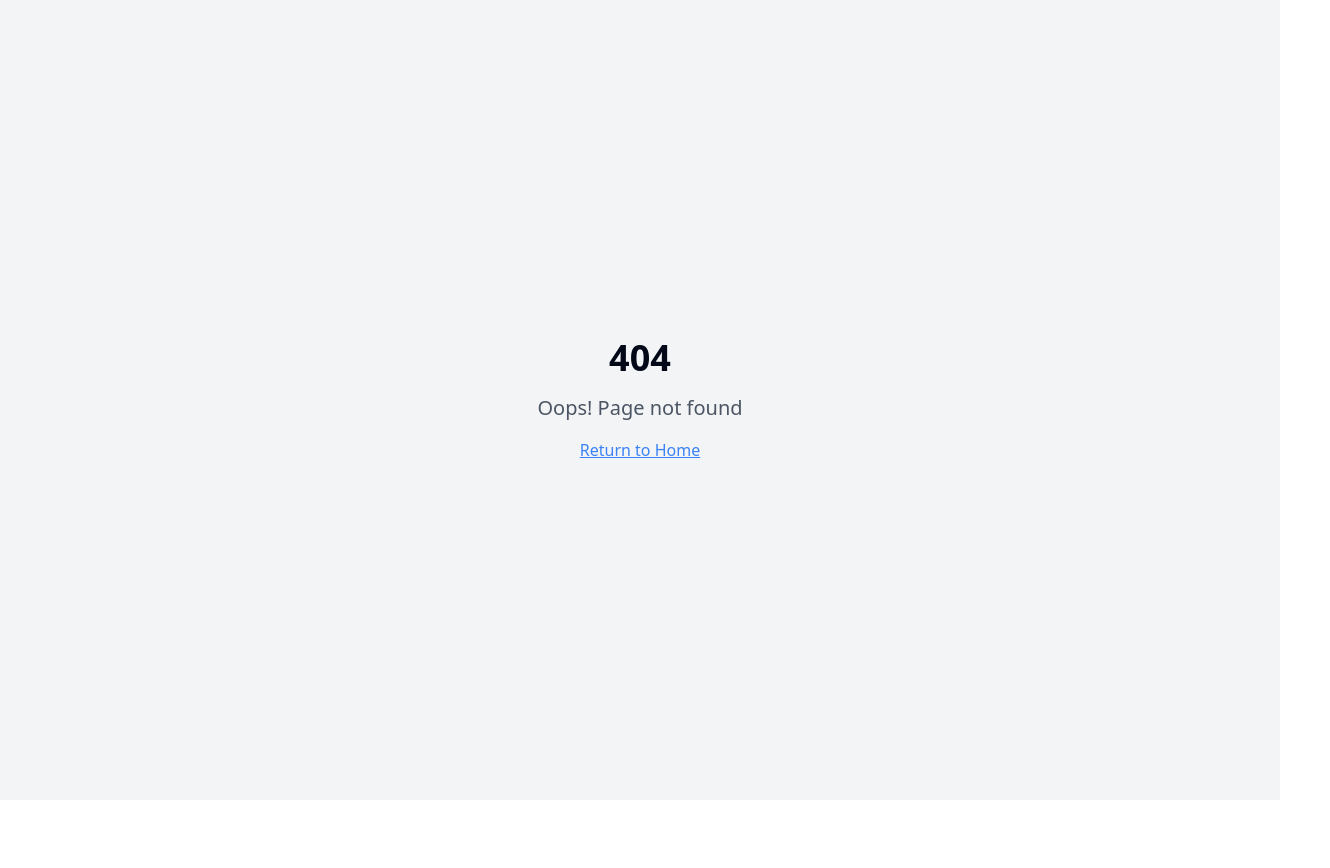
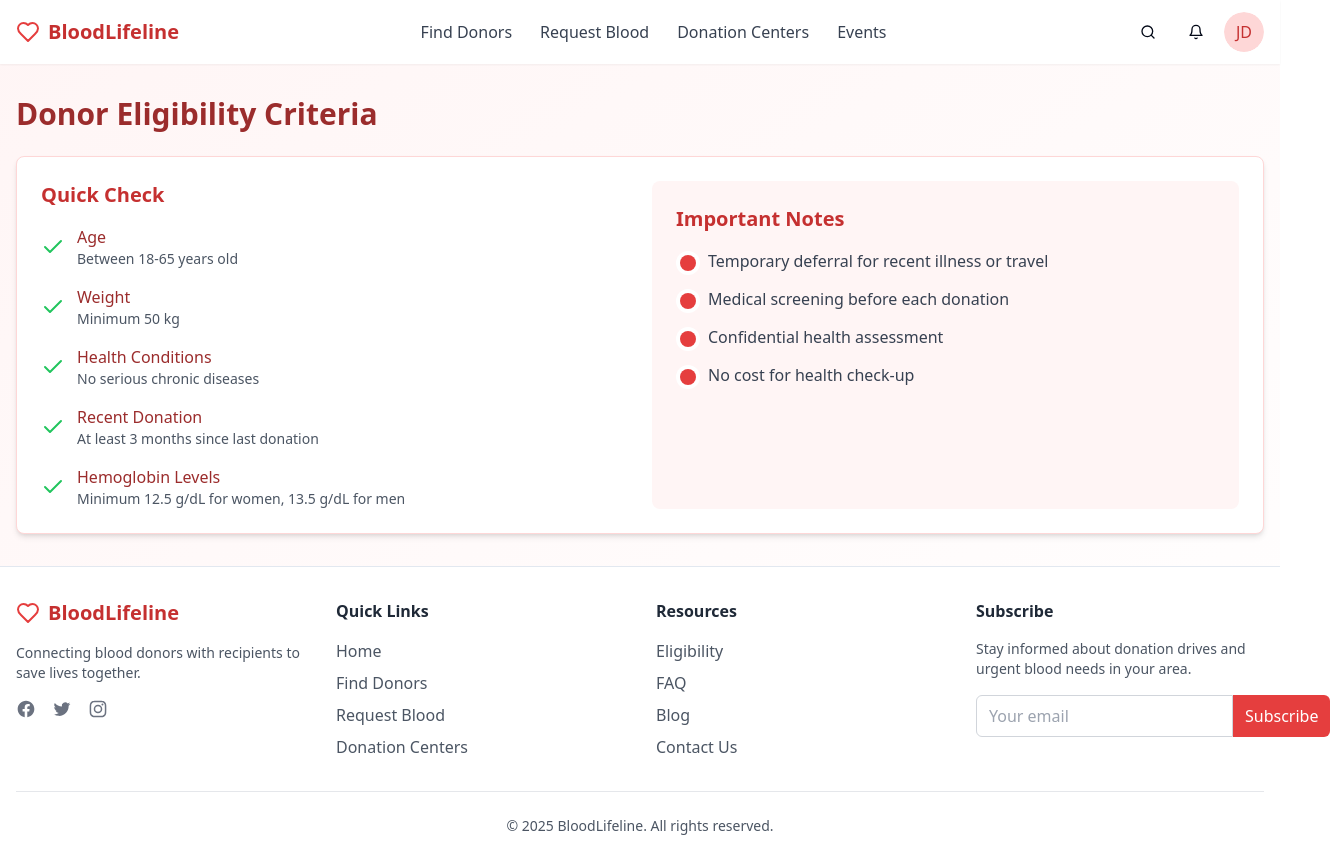
Before and after one commit to kesharwaniayush/blood-lifeline-connect, a React (Vite) app: page /eligibility in a window 1280 px wide. Before the commit this address had no page. Shown: the whole page, 1330 px wide, since content can reach past the window. Before the commit the page ends 800 px from the top, so only its background shows below. Built offline with nearby package versions, Linux system fonts and the light colour scheme.

Commit message:
Fix: Remove error handling
Removed error handling logic.

```diff
--- a/src/App.tsx
+++ b/src/App.tsx
@@ -13,6 +13,7 @@ import SignIn from "./pages/SignIn";
 import Register from "./pages/Register";
 import NotFound from "./pages/NotFound";
 import DonorProfile from "./pages/DonorProfile";
+import DonorEligibility from "./pages/DonorEligibility";  // New import
 
 const queryClient = new QueryClient();
 
@@ -31,6 +32,7 @@ const App = () => (
           <Route path="/signin" element={<SignIn />} />
           <Route path="/register" element={<Register />} />
           <Route path="/profile" element={<DonorProfile />} />
+          <Route path="/eligibility" element={<DonorEligibility />} />  {/* New route */}
           {/* ADD ALL CUSTOM ROUTES ABOVE THE CATCH-ALL "*" ROUTE */}
           <Route path="*" element={<NotFound />} />
         </Routes>
--- /dev/null
+++ b/src/pages/DonorEligibility.tsx
@@ -0,0 +1,83 @@
+
+import React from 'react';
+import NavigationMenu from "@/components/NavigationMenu";
+import Footer from "@/components/Footer";
+import { Check, X } from "lucide-react";
+
+const eligibilityCriteria = [
+  {
+    criteria: "Age",
+    description: "Between 18-65 years old",
+    icon: Check
+  },
+  {
+    criteria: "Weight",
+    description: "Minimum 50 kg",
+    icon: Check
+  },
+  {
+    criteria: "Health Conditions",
+    description: "No serious chronic diseases",
+    icon: Check
+  },
+  {
+    criteria: "Recent Donation",
+    description: "At least 3 months since last donation",
+    icon: Check
+  },
+  {
+    criteria: "Hemoglobin Levels",
+    description: "Minimum 12.5 g/dL for women, 13.5 g/dL for men",
+    icon: Check
+  }
+];
+
+const DonorEligibility = () => {
+  return (
+    <div className="min-h-screen flex flex-col bg-gradient-to-br from-blood-50 to-white">
+      <NavigationMenu />
+      <div className="flex-grow container mx-auto px-4 py-8">
+        <h1 className="text-3xl font-bold mb-6 text-blood-700">Donor Eligibility Criteria</h1>
+        <div className="bg-white p-6 rounded-lg shadow-md border border-blood-100">
+          <div className="grid md:grid-cols-2 gap-6">
+            <div>
+              <h2 className="text-xl font-semibold mb-4 text-blood-600">Quick Check</h2>
+              <ul className="space-y-4">
+                {eligibilityCriteria.map((item, index) => (
+                  <li key={index} className="flex items-center space-x-3">
+                    <item.icon className="h-6 w-6 text-green-500" />
+                    <div>
+                      <h3 className="font-medium text-blood-700">{item.criteria}</h3>
+                      <p className="text-gray-600 text-sm">{item.description}</p>
+                    </div>
+                  </li>
+                ))}
+              </ul>
+            </div>
+            <div className="bg-blood-50 p-6 rounded-lg">
+              <h2 className="text-xl font-semibold mb-4 text-blood-600">Important Notes</h2>
+              <ul className="space-y-3">
+                {[
+                  "Temporary deferral for recent illness or travel",
+                  "Medical screening before each donation",
+                  "Confidential health assessment",
+                  "No cost for health check-up"
+                ].map((note, index) => (
+                  <li key={index} className="flex items-start">
+                    <div className="bg-white rounded-full p-1 mr-2 mt-0.5">
+                      <span className="block h-4 w-4 bg-blood-500 rounded-full"></span>
+                    </div>
+                    <span className="text-gray-700">{note}</span>
+                  </li>
+                ))}
+              </ul>
+            </div>
+          </div>
+        </div>
+      </div>
+      <Footer />
+    </div>
+  );
+};
+
+export default DonorEligibility;
```
